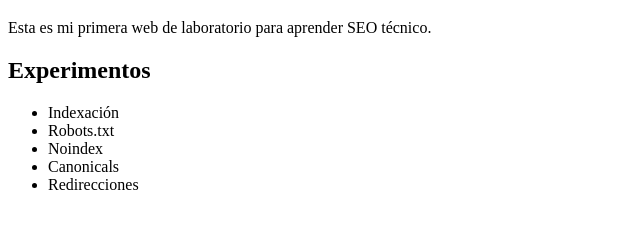
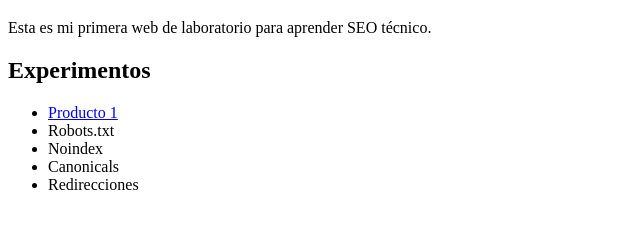
Before and after one commit to beatrix791-sys/seo-laboratorio, a plain HTML site: page index.html in a window 1280 px wide. Shown: the part 61-290 px from the top of the page, without its empty margins (0-640 px from the left). Drawn offline with Linux system fonts and the light colour scheme.

Commit message:
Update index.html

```diff
--- a/index.html
+++ b/index.html
@@ -17,7 +17,7 @@
  <h2>Experimentos</h2>
 
 <ul>
-        <li>Indexación</li>
+    <li><a href="/producto-1.html">Producto 1</a></li>
     <li>Robots.txt</li>
     <li>Noindex</li>
     <li>Canonicals</li>
```
Lines whose indentation alone changed are shown as unchanged.
